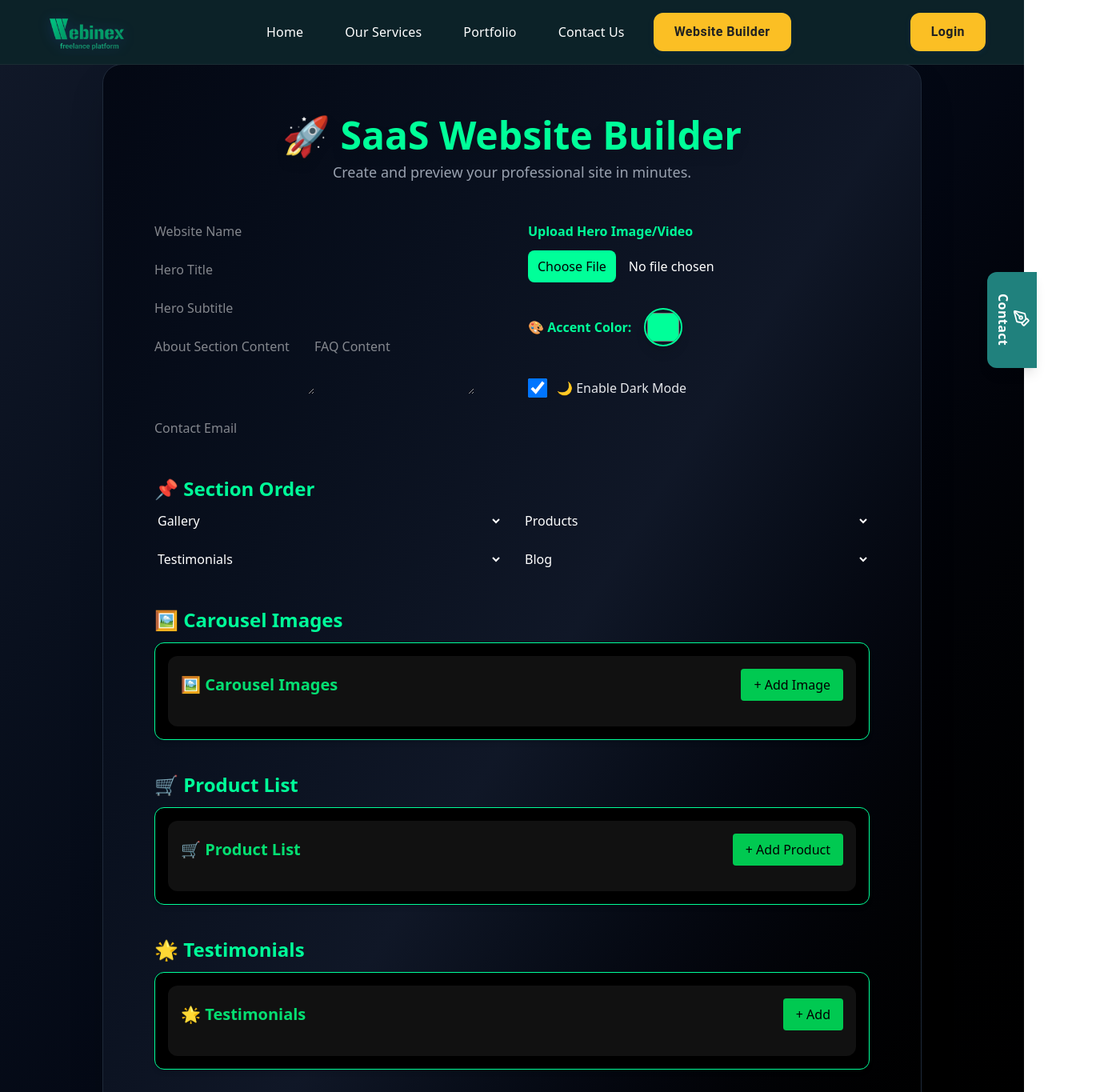
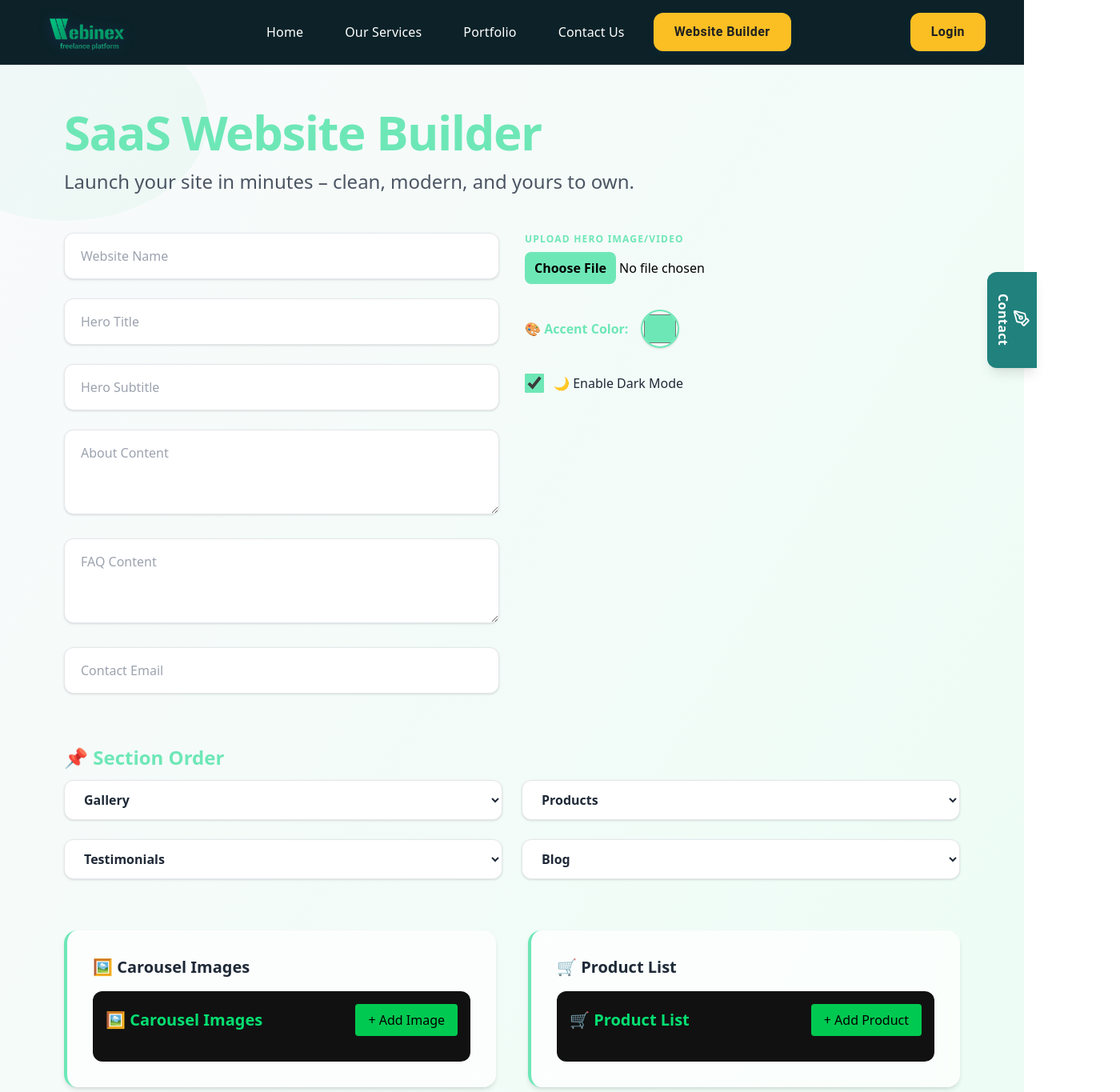
Before and after one commit to WebinexOfficial/Webinex, a React (Vite) app in the folder frontend/: page /WebSiteBuilder in a window 1280 px wide. Shown: the top 1365 px of the page at 80% size, 1400 px wide, since content can reach past the window. Built offline with nearby package versions, Linux system fonts and the light colour scheme.

Commit message:
design of website form is changed

```diff
--- a/frontend/src/Feature1/App.css
+++ b/frontend/src/Feature1/App.css
@@ -0,0 +1,3 @@
+html, body {
+  overflow-x: hidden;
+}
--- a/frontend/src/Feature1/WebSiteBuilder.jsx
+++ b/frontend/src/Feature1/WebSiteBuilder.jsx
@@ -13,8 +13,8 @@ function WebSiteBuilder() {
   return (
     <div className="min-h-screen w-full bg-gradient-to-br from-gray-900 via-gray-950 to-black flex flex-col">
 
-      <main className="flex-1 flex flex-col items-center justify-start w-full px-4">
-        <div className="w-full max-w-5xl">
+      <main className="flex-1 flex flex-col items-center justify-start w-full ">
+        <div className="w-full ">
           <WebsiteForm onGenerate={handleGenerate} />
         </div>
 
@@ -27,7 +27,7 @@ function WebSiteBuilder() {
               📦 Download ZIP
             </button>
 
-            <div className="w-full max-w-6xl mt-12 bg-black rounded-2xl shadow-2xl p-6">
+            <div className=" w-full mt-12 px-4 sm:px-8 bg-black rounded-2xl shadow-2xl p-6">
               <h2 className="text-2xl font-bold text-[#00ff99] mb-6 text-center">Live Preview</h2>
               <Preview html={pages['index.html']} />
             </div>
--- a/frontend/src/Feature1/components/WebsiteForm.jsx
+++ b/frontend/src/Feature1/components/WebsiteForm.jsx
@@ -1,22 +1,292 @@
-import React, { useState } from 'react';
-import ImageCarousel from './ImageCarousel';
-import ProductGallery from './ProductGallery';
-import Testimonials from './Testimonials';
-import BlogPreview from './BlogPreview';
-import generateHTMLPages from '../utils/GenrateHtml';
+// import React, { useState } from 'react';
+// import ImageCarousel from './ImageCarousel';
+// import ProductGallery from './ProductGallery';
+// import Testimonials from './Testimonials';
+// import BlogPreview from './BlogPreview';
+// import generateHTMLPages from '../utils/GenrateHtml';
 
-const sections = ['Gallery', 'Products', 'Testimonials', 'Blog'];
+// const sections = ['Gallery', 'Products', 'Testimonials', 'Blog'];
+
+// function WebsiteForm({ onGenerate }) {
+//   const [formData, setFormData] = useState({
+//     websiteTitle: '',
+//     heroTitle: '',
+//     heroSubtitle: '',
+//     aboutText: '',
+//     faqText: '',
+//     contactEmail: '',
+//     color: '#00ff99',
+//     heroMedia: '',
+//     enableDarkMode: true,
+//     sectionOrder: sections,
+//   });
+
+//   const [carouselImages, setCarouselImages] = useState([]);
+//   const [products, setProducts] = useState([]);
+//   const [testimonials, setTestimonials] = useState([]);
+//   const [blogPosts, setBlogPosts] = useState([]);
+
+//   const handleChange = (e) => {
+//     const { name, value, type, checked } = e.target;
+//     setFormData((prev) => ({
+//       ...prev,
+//       [name]: type === 'checkbox' ? checked : value,
+//     }));
+//   };
+
+//   const handleFileUpload = (e) => {
+//     const file = e.target.files[0];
+//     if (!file) return;
+
+//     const reader = new FileReader();
+//     reader.onloadend = () => {
+//       setFormData((prev) => ({
+//         ...prev,
+//         heroMedia: reader.result,
+//       }));
+//     };
+//     reader.readAsDataURL(file);
+//   };
+
+//   const handleSectionChange = (index, value) => {
+//     const newOrder = [...formData.sectionOrder];
+//     newOrder[index] = value;
+
+//     const uniqueOrder = Array.from(new Set(newOrder));
+//     const missing = sections.filter((s) => !uniqueOrder.includes(s));
+//     const finalOrder = [...uniqueOrder, ...missing];
+
+//     setFormData((prev) => ({ ...prev, sectionOrder: finalOrder }));
+//   };
+
+//   const handleSubmit = (e) => {
+//     e.preventDefault();
+//     const htmlPages = generateHTMLPages(
+//       formData,
+//       products,
+//       carouselImages,
+//       testimonials,
+//       blogPosts
+//     );
+//     onGenerate(htmlPages);
+//   };
+
+//   return (
+//     <form
+//       onSubmit={handleSubmit}
+//       className="w-full max-w-5xl mx-auto bg-gradient-to-br from-gray-950/95 via-gray-900/95 to-black/95 text-white p-10 md:p-16 rounded-3xl shadow-2xl space-y-12 border border-gray-800"
+//     >
+//       {/* Header */}
+//       <div className="text-center">
+//         <h2 className="text-4xl md:text-5xl font-extrabold text-[#00ff99] mb-2 drop-shadow-xl">🚀 SaaS Website Builder</h2>
+//         <p className="text-gray-400 text-lg">Create and preview your professional site in minutes.</p>
+//       </div>
+
+//       {/* Main Inputs */}
+//       <div className="grid grid-cols-1 md:grid-cols-2 gap-10">
+//         <div className="space-y-6">
+//           <input
+//             type="text"
+//             name="websiteTitle"
+//             placeholder="Website Name"
+//             className="input-style"
+//             onChange={handleChange}
+//             autoComplete="off"
+//           />
+//           <input
+//             type="text"
+//             name="heroTitle"
+//             placeholder="Hero Title"
+//             className="input-style"
+//             onChange={handleChange}
+//             autoComplete="off"
+//           />
+//           <input
+//             type="text"
+//             name="heroSubtitle"
+//             placeholder="Hero Subtitle"
+//             className="input-style"
+//             onChange={handleChange}
+//             autoComplete="off"
+//           />
+//           <textarea
+//             name="aboutText"
+//             placeholder="About Section Content"
+//             rows={3}
+//             className="input-style"
+//             onChange={handleChange}
+//           />
+//           <textarea
+//             name="faqText"
+//             placeholder="FAQ Content"
+//             rows={3}
+//             className="input-style"
+//             onChange={handleChange}
+//           />
+//           <input
+//             type="email"
+//             name="contactEmail"
+//             placeholder="Contact Email"
+//             className="input-style"
+//             onChange={handleChange}
+//             autoComplete="off"
+//           />
+//         </div>
+
+//         <div className="space-y-8">
+//           <div>
+//             <label className="block mb-3 text-[#00ff99] font-semibold">Upload Hero Image/Video</label>
+//             <input type="file" accept="image/*,video/*" onChange={handleFileUpload}
+//               className="block w-full file:bg-[#00ff99] file:text-black file:rounded-lg file:px-3 file:py-2 file:border-none file:mr-4"
+//             />
+//             {formData.heroMedia && (
+//               <div className="mt-4">
+//                 {formData.heroMedia.includes('video') ? (
+//                   <video src={formData.heroMedia} controls className="rounded-xl w-full shadow-lg" />
+//                 ) : (
+//                   <img src={formData.heroMedia} alt="Preview" className="rounded-xl max-w-full shadow-lg" />
+//                 )}
+//               </div>
+//             )}
+//           </div>
+
+//           <div className="flex items-center gap-4">
+//             <label className="text-[#00ff99] font-semibold">🎨 Accent Color:</label>
+//             <input
+//               type="color"
+//               name="color"
+//               value={formData.color}
+//               onChange={handleChange}
+//               className="w-12 h-12 rounded-full border-2 border-[#00ff99] shadow-lg"
+//             />
+//           </div>
+
+//           <label className="inline-flex items-center gap-3 cursor-pointer mt-2">
+//             <input
+//               type="checkbox"
+//               name="enableDarkMode"
+//               checked={formData.enableDarkMode}
+//               onChange={handleChange}
+//               className="form-checkbox h-6 w-6 text-[#00ff99] border-[#00ff99] rounded focus:ring-2 focus:ring-[#00ff99]"
+//             />
+//             <span className="text-base text-gray-200">🌙 Enable Dark Mode</span>
+//           </label>
+//         </div>
+//       </div>
+
+//       {/* Section Order */}
+//       <div>
+//         <h3 className="text-2xl text-[#00ff99] font-bold mb-3">📌 Section Order</h3>
+//         <div className="grid grid-cols-1 sm:grid-cols-2 gap-6">
+//           {formData.sectionOrder.map((section, idx) => (
+//             <select
+//               key={idx}
+//               value={section}
+//               onChange={(e) => handleSectionChange(idx, e.target.value)}
+//               className="input-style"
+//             >
+//               {sections.map((s) => (
+//                 <option key={s} value={s}>
+//                   {s}
+//                 </option>
+//               ))}
+//             </select>
+//           ))}
+//         </div>
+//       </div>
+
+//       {/* Sub-component editors */}
+//       <div className="space-y-10">
+//         <div>
+//           <h3 className="text-2xl text-[#00ff99] font-bold mb-3">🖼️ Carousel Images</h3>
+//           <div className="rounded-xl border border-[#00ff99] bg-black p-4 shadow-md">
+//             <ImageCarousel onChange={setCarouselImages} />
+//           </div>
+//         </div>
+
+//         <div>
+//           <h3 className="text-2xl text-[#00ff99] font-bold mb-3">🛒 Product List</h3>
+//           <div className="rounded-xl border border-[#00ff99] bg-black p-4 shadow-md">
+//             <ProductGallery onChange={setProducts} />
+//           </div>
+//         </div>
+
+//         <div>
+//           <h3 className="text-2xl text-[#00ff99] font-bold mb-3">🌟 Testimonials</h3>
+//           <div className="rounded-xl border border-[#00ff99] bg-black p-4 shadow-md">
+//             <Testimonials onChange={setTestimonials} />
+//           </div>
+//         </div>
+
+//         <div>
+//           <h3 className="text-2xl text-[#00ff99] font-bold mb-3">📝 Blog Posts</h3>
+//           <div className="rounded-xl border border-[#00ff99] bg-black p-4 shadow-md">
+//             <BlogPreview onChange={setBlogPosts} />
+//           </div>
+//         </div>
+//       </div>
+
+//       <button
+//         type="submit"
+//         className="w-full mt-8 py-4 rounded-xl bg-[#00ff99] text-black text-xl font-bold hover:bg-[#00e68c] transition-all shadow-lg tracking-wide"
+//       >
+//         ⚡ Generate Website
+//       </button>
+//     </form>
+//   );
+// }
+
+// export default WebsiteForm;
+
+
+
+
+import React, { useState } from "react";
+import ImageCarousel from "./ImageCarousel";
+import ProductGallery from "./ProductGallery";
+import Testimonials from "./Testimonials";
+import BlogPreview from "./BlogPreview";
+import generateHTMLPages from "../utils/GenrateHtml";
+
+const sections = ["Gallery", "Products", "Testimonials", "Blog"];
+
+function SectionCard({ title, children }) {
+  return (
+    <section className="rounded-2xl bg-white/70 backdrop-blur-md shadow-md p-6 md:p-8 border-l-4 border-[#6EE7B7] transition hover:scale-[1.01] duration-200">
+      <h3 className="text-xl font-semibold text-[#1F2937] mb-4">{title}</h3>
+      {children}
+    </section>
+  );
+}
+
+function Input(props) {
+  return (
+    <input
+      {...props}
+      className="w-full rounded-xl border border-[#E5E7EB] bg-white text-[#1F2937] px-5 py-4 text-base font-medium focus:border-[#6EE7B7] focus:ring-2 focus:ring-[#6EE7B7] shadow-sm placeholder:text-[#9CA3AF]"
+      autoComplete="off"
+    />
+  );
+}
+function Textarea(props) {
+  return (
+    <textarea
+      {...props}
+      className="w-full rounded-xl border border-[#E5E7EB] bg-white text-[#1F2937] px-5 py-4 text-base font-medium focus:border-[#6EE7B7] focus:ring-2 focus:ring-[#6EE7B7] shadow-sm placeholder:text-[#9CA3AF]"
+    />
+  );
+}
 
 function WebsiteForm({ onGenerate }) {
   const [formData, setFormData] = useState({
-    websiteTitle: '',
-    heroTitle: '',
-    heroSubtitle: '',
-    aboutText: '',
-    faqText: '',
-    contactEmail: '',
-    color: '#00ff99',
-    heroMedia: '',
+    websiteTitle: "",
+    heroTitle: "",
+    heroSubtitle: "",
+    aboutText: "",
+    faqText: "",
+    contactEmail: "",
+    color: "#6EE7B7",
+    heroMedia: "",
     enableDarkMode: true,
     sectionOrder: sections,
   });
@@ -30,15 +300,14 @@ function WebsiteForm({ onGenerate }) {
     const { name, value, type, checked } = e.target;
     setFormData((prev) => ({
       ...prev,
-      [name]: type === 'checkbox' ? checked : value,
+      [name]: type === "checkbox" ? checked : value,
     }));
   };
 
   const handleFileUpload = (e) => {
     const file = e.target.files[0];
     if (!file) return;
-
-    const reader = new FileReader();
+    const reader = new window.FileReader();
     reader.onloadend = () => {
       setFormData((prev) => ({
         ...prev,
@@ -51,11 +320,9 @@ function WebsiteForm({ onGenerate }) {
   const handleSectionChange = (index, value) => {
     const newOrder = [...formData.sectionOrder];
     newOrder[index] = value;
-
     const uniqueOrder = Array.from(new Set(newOrder));
     const missing = sections.filter((s) => !uniqueOrder.includes(s));
     const finalOrder = [...uniqueOrder, ...missing];
-
     setFormData((prev) => ({ ...prev, sectionOrder: finalOrder }));
   };
 
@@ -72,118 +339,104 @@ function WebsiteForm({ onGenerate }) {
   };
 
   return (
-    <form
-      onSubmit={handleSubmit}
-      className="w-full max-w-5xl mx-auto bg-gradient-to-br from-gray-950/95 via-gray-900/95 to-black/95 text-white p-10 md:p-16 rounded-3xl shadow-2xl space-y-12 border border-gray-800"
+    <div
+      className="min-h-screen w-full flex flex-col justify-center px-6 md:px-14 lg:px-20 py-12 relative"
+      style={{
+        background: "linear-gradient(120deg, #F9FAFB 0%, #ECFDF5 100%)",
+      }}
     >
-      {/* Header */}
-      <div className="text-center">
-        <h2 className="text-4xl md:text-5xl font-extrabold text-[#00ff99] mb-2 drop-shadow-xl">🚀 SaaS Website Builder</h2>
-        <p className="text-gray-400 text-lg">Create and preview your professional site in minutes.</p>
-      </div>
+      {/* Decorative Blobs */}
+      <svg
+        className="absolute top-[-80px] left-[-100px] w-[360px] h-[300px] opacity-30 pointer-events-none z-0"
+        viewBox="0 0 500 350"
+        fill="none"
+      >
+        <ellipse cx="250" cy="175" rx="250" ry="175" fill="#6EE7B7" fillOpacity={0.23} />
+      </svg>
+      <svg
+        className="absolute right-[-120px] bottom-[-90px] w-[300px] h-[240px] opacity-20 pointer-events-none z-0"
+        viewBox="0 0 500 350"
+        fill="none"
+      >
+        <ellipse cx="250" cy="175" rx="250" ry="175" fill="#34D399" fillOpacity={0.18} />
+      </svg>
 
-      {/* Main Inputs */}
-      <div className="grid grid-cols-1 md:grid-cols-2 gap-10">
+      {/* Main Content */}
+      <main className="relative z-10 w-full max-w-6xl mx-auto">
+        <header className="mb-12">
+          <h1 className="text-4xl md:text-6xl font-extrabold text-[#1F2937] tracking-tight leading-tight mb-2">
+            <span className="text-[#6EE7B7]">SaaS Website Builder</span>
+          </h1>
+          <p className="text-xl md:text-2xl text-[#4B5563] mb-3">
+            Launch your site in minutes – clean, modern, and yours to own.
+          </p>
+        </header>
+
+        <form className="space-y-16" onSubmit={handleSubmit}>
+          <section className="grid grid-cols-1 md:grid-cols-2 gap-8">
             <div className="space-y-6">
-          <input
-            type="text"
-            name="websiteTitle"
-            placeholder="Website Name"
-            className="input-style"
-            onChange={handleChange}
-            autoComplete="off"
-          />
-          <input
-            type="text"
-            name="heroTitle"
-            placeholder="Hero Title"
-            className="input-style"
-            onChange={handleChange}
-            autoComplete="off"
-          />
-          <input
-            type="text"
-            name="heroSubtitle"
-            placeholder="Hero Subtitle"
-            className="input-style"
-            onChange={handleChange}
-            autoComplete="off"
-          />
-          <textarea
-            name="aboutText"
-            placeholder="About Section Content"
-            rows={3}
-            className="input-style"
-            onChange={handleChange}
-          />
-          <textarea
-            name="faqText"
-            placeholder="FAQ Content"
-            rows={3}
-            className="input-style"
-            onChange={handleChange}
-          />
-          <input
-            type="email"
-            name="contactEmail"
-            placeholder="Contact Email"
-            className="input-style"
-            onChange={handleChange}
-            autoComplete="off"
-          />
+              <Input name="websiteTitle" placeholder="Website Name" onChange={handleChange} />
+              <Input name="heroTitle" placeholder="Hero Title" onChange={handleChange} />
+              <Input name="heroSubtitle" placeholder="Hero Subtitle" onChange={handleChange} />
+              <Textarea name="aboutText" rows={3} placeholder="About Content" onChange={handleChange} />
+              <Textarea name="faqText" rows={3} placeholder="FAQ Content" onChange={handleChange} />
+              <Input name="contactEmail" type="email" placeholder="Contact Email" onChange={handleChange} />
             </div>
 
             <div className="space-y-8">
               <div>
-            <label className="block mb-3 text-[#00ff99] font-semibold">Upload Hero Image/Video</label>
-            <input type="file" accept="image/*,video/*" onChange={handleFileUpload}
-              className="block w-full file:bg-[#00ff99] file:text-black file:rounded-lg file:px-3 file:py-2 file:border-none file:mr-4"
+                <label className="block mb-2 text-[#6EE7B7] font-semibold uppercase text-xs tracking-widest">
+                  Upload Hero Image/Video
+                </label>
+                <input
+                  type="file"
+                  accept="image/*,video/*"
+                  onChange={handleFileUpload}
+                  className="block w-full file:bg-[#6EE7B7] file:text-black file:rounded-lg file:px-3 file:py-2 file:font-bold file:border-none cursor-pointer"
                 />
                 {formData.heroMedia && (
-              <div className="mt-4">
-                {formData.heroMedia.includes('video') ? (
-                  <video src={formData.heroMedia} controls className="rounded-xl w-full shadow-lg" />
+                  <div className="mt-3 rounded-xl overflow-hidden shadow">
+                    {formData.heroMedia.includes("video") ? (
+                      <video src={formData.heroMedia} controls className="rounded-xl w-full" />
                     ) : (
-                  <img src={formData.heroMedia} alt="Preview" className="rounded-xl max-w-full shadow-lg" />
+                      <img src={formData.heroMedia} alt="Preview" className="rounded-xl w-full object-cover max-h-44" />
                     )}
                   </div>
                 )}
               </div>
-
               <div className="flex items-center gap-4">
-            <label className="text-[#00ff99] font-semibold">🎨 Accent Color:</label>
+                <label className="text-[#6EE7B7] font-semibold">🎨 Accent Color:</label>
                 <input
                   type="color"
                   name="color"
                   value={formData.color}
                   onChange={handleChange}
-              className="w-12 h-12 rounded-full border-2 border-[#00ff99] shadow-lg"
+                  className="w-12 h-12 rounded-full border-2 border-[#6EE7B7] shadow"
                 />
               </div>
-
-          <label className="inline-flex items-center gap-3 cursor-pointer mt-2">
+              <label className="inline-flex items-center gap-3 cursor-pointer">
                 <input
                   type="checkbox"
                   name="enableDarkMode"
                   checked={formData.enableDarkMode}
                   onChange={handleChange}
-              className="form-checkbox h-6 w-6 text-[#00ff99] border-[#00ff99] rounded focus:ring-2 focus:ring-[#00ff99]"
+                  className="form-checkbox h-6 w-6 accent-[#6EE7B7] border-[#6EE7B7] rounded-lg"
                 />
-            <span className="text-base text-gray-200">🌙 Enable Dark Mode</span>
+                <span className="text-base text-[#1F2937] font-medium">🌙 Enable Dark Mode</span>
               </label>
             </div>
-      </div>
+          </section>
 
           {/* Section Order */}
-      <div>
-        <h3 className="text-2xl text-[#00ff99] font-bold mb-3">📌 Section Order</h3>
+          <section>
+            <h3 className="text-2xl text-[#6EE7B7] font-bold mb-3">📌 Section Order</h3>
             <div className="grid grid-cols-1 sm:grid-cols-2 gap-6">
               {formData.sectionOrder.map((section, idx) => (
                 <select
                   key={idx}
                   value={section}
                   onChange={(e) => handleSectionChange(idx, e.target.value)}
-              className="input-style"
+                  className="w-full rounded-xl border border-[#E5E7EB] bg-white text-[#1F2937] px-5 py-3 font-semibold text-base shadow focus:border-[#6EE7B7] focus:ring-2 focus:ring-[#6EE7B7]"
                 >
                   {sections.map((s) => (
                     <option key={s} value={s}>
@@ -193,46 +446,36 @@ function WebsiteForm({ onGenerate }) {
                 </select>
               ))}
             </div>
-      </div>
+          </section>
 
-      {/* Sub-component editors */}
-      <div className="space-y-10">
-        <div>
-          <h3 className="text-2xl text-[#00ff99] font-bold mb-3">🖼️ Carousel Images</h3>
-          <div className="rounded-xl border border-[#00ff99] bg-black p-4 shadow-md">
+          {/* Feature Editors */}
+          <section className="grid grid-cols-1 lg:grid-cols-2 gap-10">
+            <SectionCard title="🖼️ Carousel Images">
               <ImageCarousel onChange={setCarouselImages} />
-          </div>
-        </div>
+            </SectionCard>
+            <SectionCard title="🛒 Product List">
+              <ProductGallery onChange={setProducts} />
+            </SectionCard>
+            <SectionCard title="🌟 Testimonials">
+              <Testimonials onChange={setTestimonials} />
+            </SectionCard>
+            <SectionCard title="📝 Blog Posts">
+              <BlogPreview onChange={setBlogPosts} />
+            </SectionCard>
+          </section>
 
-        <div>
-          <h3 className="text-2xl text-[#00ff99] font-bold mb-3">🛒 Product List</h3>
-          <div className="rounded-xl border border-[#00ff99] bg-black p-4 shadow-md">
-            <ProductGallery onChange={setProducts} />
-          </div>
-        </div>
-
-        <div>
-          <h3 className="text-2xl text-[#00ff99] font-bold mb-3">🌟 Testimonials</h3>
-          <div className="rounded-xl border border-[#00ff99] bg-black p-4 shadow-md">
-            <Testimonials onChange={setTestimonials} />
-          </div>
-        </div>
-
-        <div>
-          <h3 className="text-2xl text-[#00ff99] font-bold mb-3">📝 Blog Posts</h3>
-          <div className="rounded-xl border border-[#00ff99] bg-black p-4 shadow-md">
-            <BlogPreview onChange={setBlogPosts} />
-          </div>
-        </div>
-      </div>
-
+          {/* CTA */}
+          <div className="w-full flex">
             <button
               type="submit"
-        className="w-full mt-8 py-4 rounded-xl bg-[#00ff99] text-black text-xl font-bold hover:bg-[#00e68c] transition-all shadow-lg tracking-wide"
+              className="flex-1 py-5 rounded-2xl bg-[#6EE7B7] text-[#071717] text-2xl font-extrabold shadow-xl hover:bg-[#34D399] transition tracking-wide"
             >
               ⚡ Generate Website
             </button>
+          </div>
         </form>
+      </main>
+    </div>
   );
 }
 
```
Lines whose indentation alone changed are shown as unchanged.
